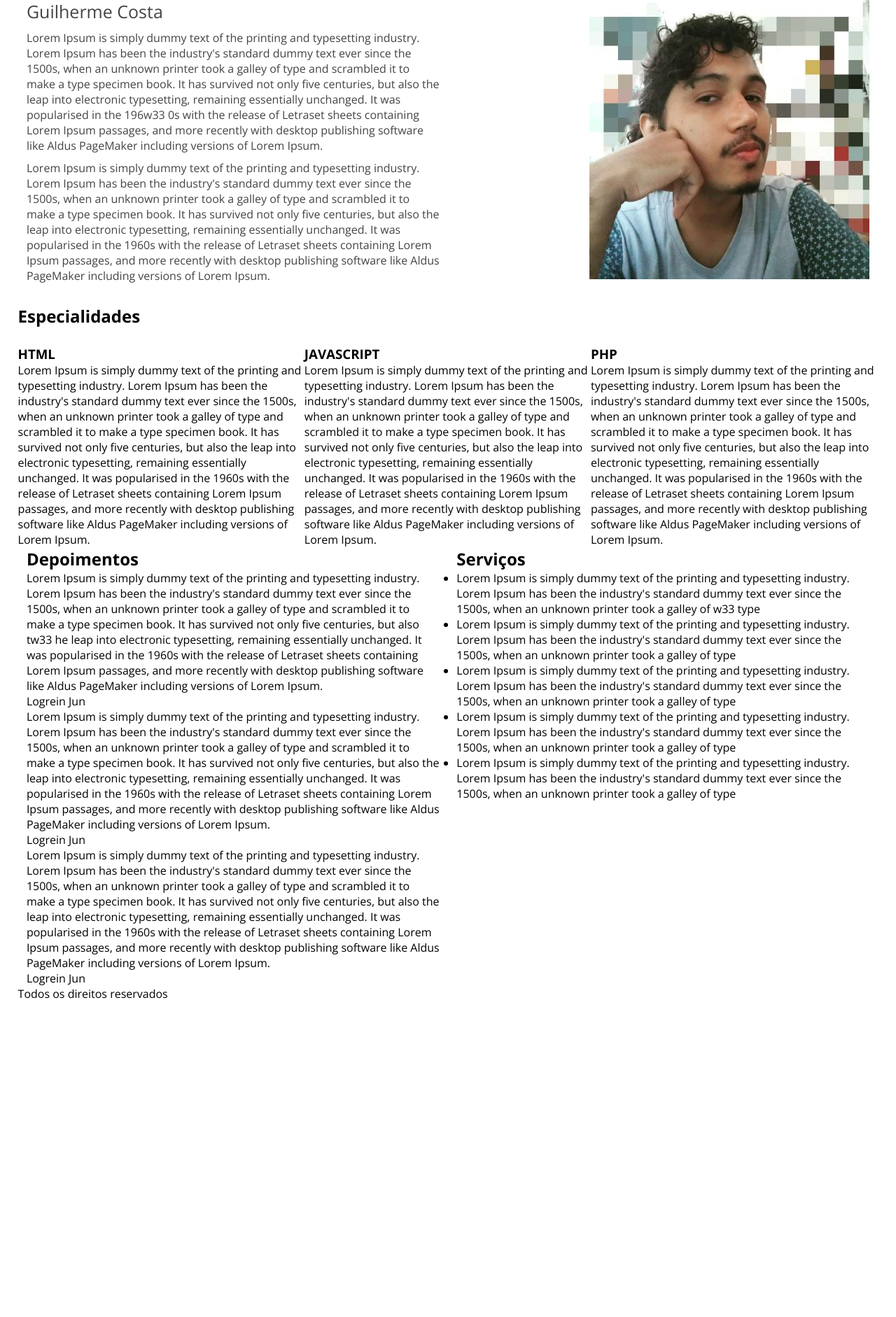
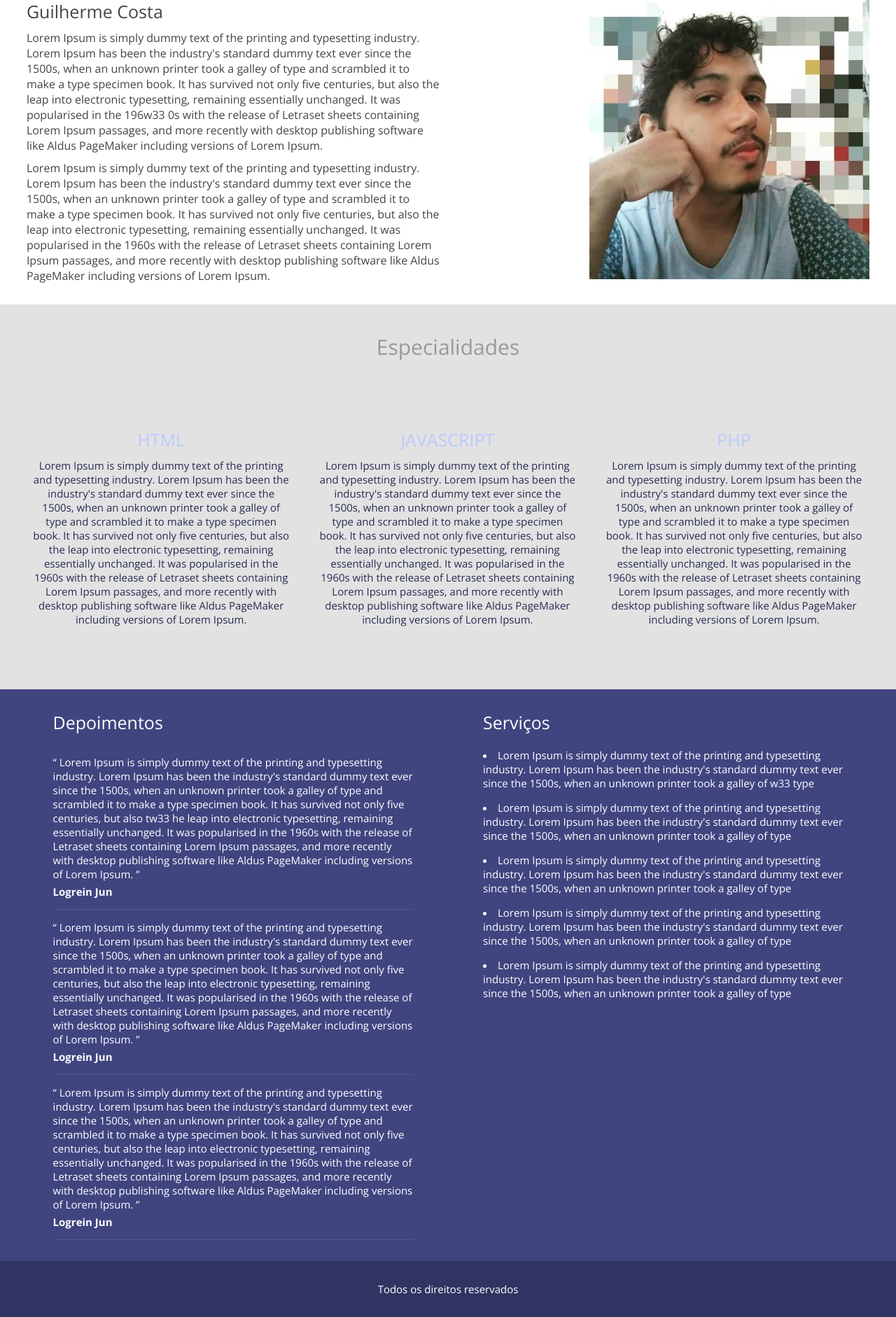
Before and after one commit to gcosta33/php_sitedinamico, a PHP site: page / in a window 1280 px wide. Shown: the part 703-2585 px from the top of the page at 70% size. Before the commit the page ends 2130 px from the top, so only its background shows below. Run offline with PHP 8.4, Linux system fonts and the light colour scheme; some web fonts are replaced.

Commit message:
Finaliza estilizacao e ja inclusa resposividade

```diff
--- a/estilo/style.css
+++ b/estilo/style.css
@@ -20,7 +20,8 @@ img{
     margin: 0 auto;
 }
 .w33{
-    width: 33.3%
+    width: 33.3%;
+    padding: 0 10px;
 }
 .w50{
     padding: 0 1%;
@@ -158,18 +159,80 @@ section.descricao-autor p{
     color: #444;
     margin-top: 10px;
 }
-
+section.especialidades {
+    padding: 40px 0;
+    background: #E2E2E2;
+}
+section.especialidades h2.title{
+    font-size: 30px;
+    font-weight: 400;
+    color: #999;
+    text-align: center;
+}
+.box-expecialidades {
+    margin: 40px 0;
+    text-align: center;
+}
+.box-expecialidades h3:nth-child(1n){
+    color: #404580;
+    font-size: 40px;
+}
+.box-expecialidades h3:nth-child(2n){
+    color: #b9cbff;
+    font-weight: 300;
+    font-size: 25px;
+}
+.box-expecialidades p{
+    font-size: 15px;
+    color: #272b52;
+    margin: 10px;
+}
+section.extras {
+    padding: 30px 0;
+    background: #404580;
+    color: white
+}
+.container-depoimentos,.container-servicos {
+    padding: 0 50px;
+}
+section.extras .title{
+    font-size: 25px;
+    font-weight: 300;
+    margin-bottom: 15px;
+}
+.depoimento-single {
+    padding: 15px 0;
+    border-bottom: 1px solid #5056A0;
+}
+p.depoimento-descricao {
+    font-size: 15px;
+    font-weight: 300;
+}
+p.nome-autor{
+    margin-top: 5px;
+    font-size: 15px;
+    font-weight: bold;
+}
+div.servicos ul{
+    margin: 20px 0;
+    list-style-position: inside;
+}
+div.servicos li{
+    font-size: 15px;
+    font-weight: 300;
+    margin-bottom: 15px;
+}
+footer {
+    background: #313462;
+    padding: 30px 0;
+}
+footer p{
+    color: white;
+    text-align: center;
+    font-weight: 400;
+    font-size: 15px
+}
 /* REGRAS RESPONSIVO */
-@media screen and (max-width: 700px){
-    nav.desktop{
-        display: none;
-    }
-
-    nav.mobile{
-        display:block
-    }
-}
-
 @media screen and (max-width: 768px){
     img{
         float: none !important;
@@ -180,4 +243,24 @@ section.descricao-autor p{
         padding: 20px;
         width: 100%;
     }
+    .w33{
+        width: 100%;
+        padding: 20px;
+    }
+    .box-expecialidades{
+        padding: 40px 20px;
+        margin: 0;
+    }
 }
+@media screen and (max-width: 700px){
+    nav.desktop{
+        display: none;
+    }
+
+    nav.mobile{
+        display:block
+    }
+    nav.ul{
+        display: none;
+    }
+}
--- a/index.php
+++ b/index.php
@@ -89,7 +89,7 @@
 			<div class="clear"></div>
 		</div>
 	</section>
-	<section>
+	<section class="especialidades">
 		<div class="center">
 			<h2 class="title">Especialidades</h2>
 			<div class="w33 left box-expecialidades">
@@ -142,14 +142,15 @@
 				</p>
 			</div>
 		</div>
+		<div class="clear"></div>
 	</section>
 	<section class="extras">
 		<div class="center">
-			<div class="w50 left ">
+			<div class="w50 left container-depoimentos">
 				<h2 class="title">Depoimentos</h2>
 				<div class="depoimento-single">
 					<p class="depoimento-descricao">
-						Lorem Ipsum is simply dummy text of the printing and typesetting industry. Lorem Ipsum has been
+						“ Lorem Ipsum is simply dummy text of the printing and typesetting industry. Lorem Ipsum has been
 						the
 						industry's standard dummy text ever since the 1500s, when an unknown printer took a galley of
 						type
@@ -159,13 +160,13 @@
 						1960s
 						with the release of Letraset sheets containing Lorem Ipsum passages, and more recently with
 						desktop
-						publishing software like Aldus PageMaker including versions of Lorem Ipsum.
+						publishing software like Aldus PageMaker including versions of Lorem Ipsum. ”
 					</p>
 					<p class="nome-autor">Logrein Jun</p>
 				</div>
 				<div class="depoimento-single">
 					<p class="depoimento-descricao">
-						Lorem Ipsum is simply dummy text of the printing and typesetting industry. Lorem Ipsum has been
+						“ Lorem Ipsum is simply dummy text of the printing and typesetting industry. Lorem Ipsum has been
 						the
 						industry's standard dummy text ever since the 1500s, when an unknown printer took a galley of
 						type
@@ -175,13 +176,13 @@
 						1960s
 						with the release of Letraset sheets containing Lorem Ipsum passages, and more recently with
 						desktop
-						publishing software like Aldus PageMaker including versions of Lorem Ipsum.
+						publishing software like Aldus PageMaker including versions of Lorem Ipsum. ”
 					</p>
 					<p class="nome-autor">Logrein Jun</p>
 				</div>
 				<div class="depoimento-single">
 					<p class="depoimento-descricao">
-						Lorem Ipsum is simply dummy text of the printing and typesetting industry. Lorem Ipsum has been
+						“ Lorem Ipsum is simply dummy text of the printing and typesetting industry. Lorem Ipsum has been
 						the
 						industry's standard dummy text ever since the 1500s, when an unknown printer took a galley of
 						type
@@ -191,12 +192,12 @@
 						1960s
 						with the release of Letraset sheets containing Lorem Ipsum passages, and more recently with
 						desktop
-						publishing software like Aldus PageMaker including versions of Lorem Ipsum.
+						publishing software like Aldus PageMaker including versions of Lorem Ipsum. ”
 					</p>
 					<p class="nome-autor">Logrein Jun</p>
 				</div>
 			</div>
-			<div class="w50 left">
+			<div class="w50 left container-servicos">
 				<h2 class="title">Serviços</h2>
 				<div class="servicos">
 					<ul>
```
